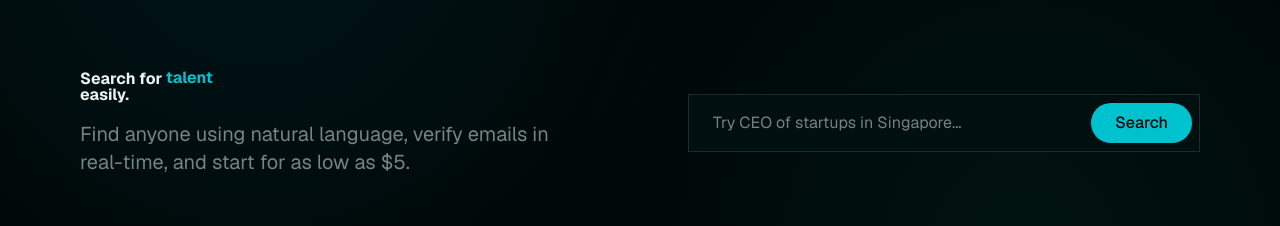
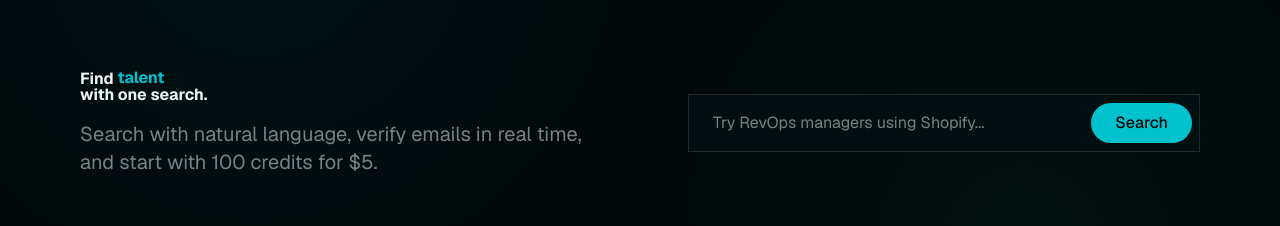
Before and after one commit to riskids/leadslemonade-landingpage, a Next.js app: page / in a window 1280 px wide. Shown: the part 317-543 px from the top of the page. Built offline with nearby package versions, Linux system fonts and the light colour scheme; no server answers.

Commit message:
fix: sharpen hero message and placeholder examples

```diff
--- a/src/components/sections/HeroSection.tsx
+++ b/src/components/sections/HeroSection.tsx
@@ -5,14 +5,16 @@ import Link from 'next/link';
 import { ctaHref } from '@/lib/cta';
 
 const placeholders = [
-  "Try CEO of startups in Singapore..."
+  "Try CEO of startups in Singapore...",
+  "Try growth leads at fintech companies in Jakarta...",
+  "Try RevOps managers using Shopify..."
 ];
 
-const words = ['founder', 'owner', 'talent', 'anyone'];
+const words = ['founders', 'owners', 'talent', 'anyone'];
 
 export default function HeroSection() {
   const [placeholder, setPlaceholder] = useState(placeholders[0]);
-  const [word, setWord] = useState('founder');
+  const [word, setWord] = useState('founders');
 
   useEffect(() => {
     const i = setInterval(() => {
@@ -63,7 +65,7 @@ export default function HeroSection() {
                 fontFamily: "var(--font-display)",
               }}
             >
-              Search for{' '}
+              Find{' '}
               <span className="inline-block overflow-hidden h-[1.1em] align-bottom">
                 <span
                   key={word}
@@ -73,13 +75,13 @@ export default function HeroSection() {
                   {word}
                 </span>
               </span>
-              {' '}<br></br>easily.
+              {' '}<br></br>with one search.
             </h1>
             <p
               className="text-lg md:text-xl max-w-lg"
               style={{ color: 'var(--color-muted)' }}
             >
-              Find anyone using natural language, verify emails in real-time, and start for as low as $5.
+              Search with natural language, verify emails in real time, and start with 100 credits for $5.
             </p>
           </div>
 
```
